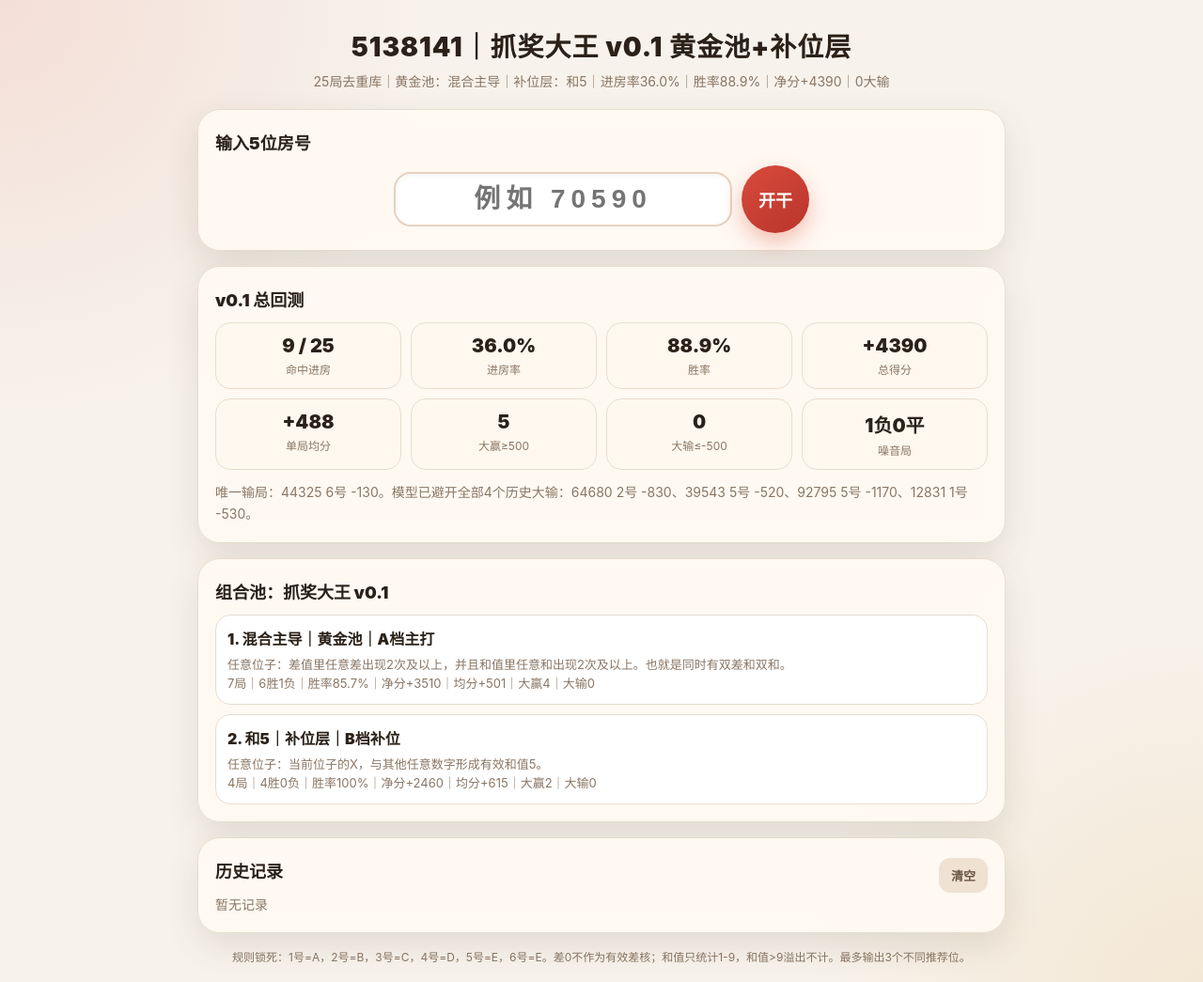
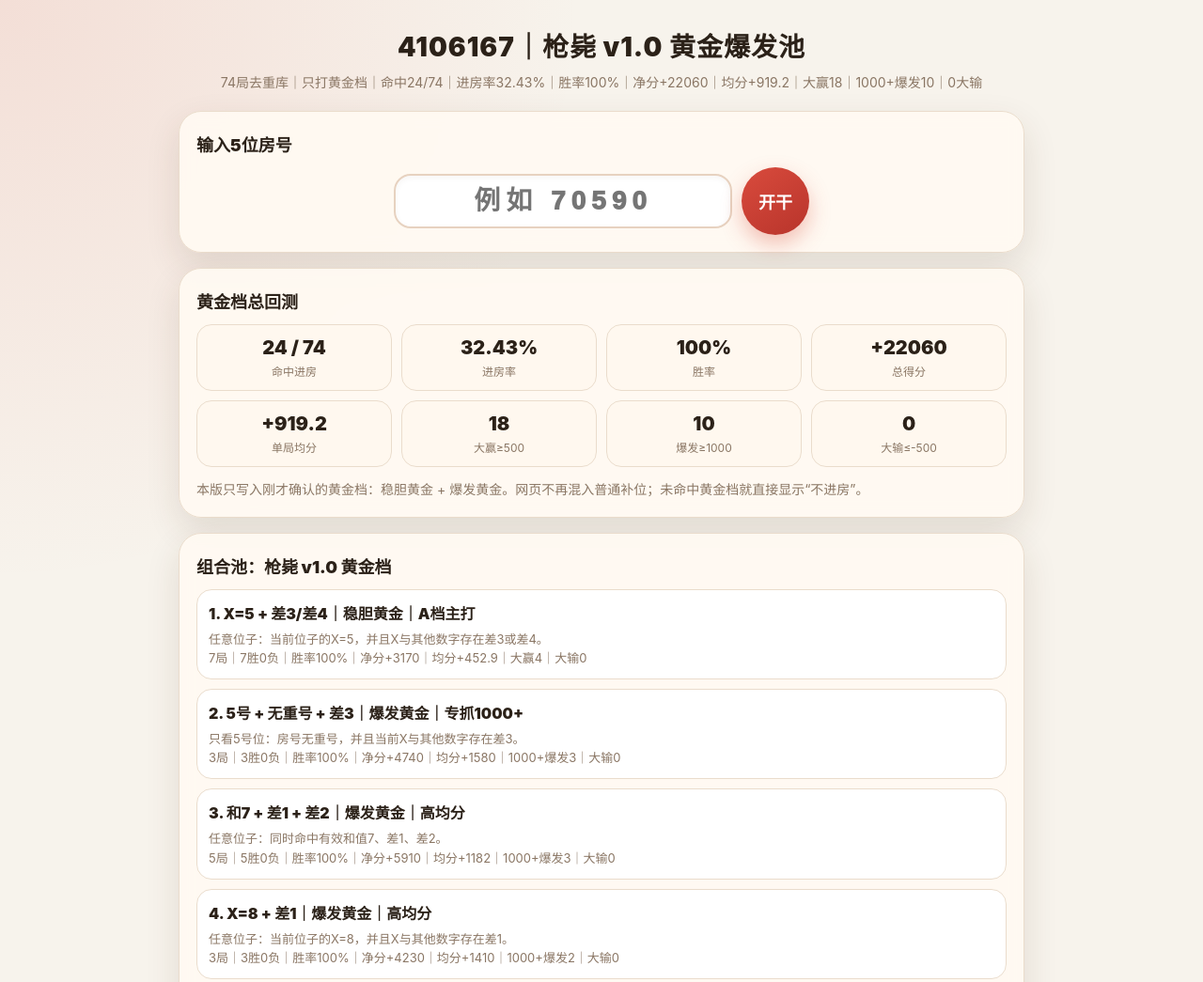
Before and after one commit to xjferdinand/bbmj, a plain HTML site: page index.html in a window 1280 px wide. Shown: the top 1045 px of the page at 94% size. Drawn offline with Linux system fonts and the light colour scheme.

Commit message:
Update index.html

```diff
--- a/index.html
+++ b/index.html
@@ -3,7 +3,7 @@
 <head>
   <meta charset="UTF-8" />
   <meta name="viewport" content="width=device-width, initial-scale=1.0, maximum-scale=1.0, user-scalable=no" />
-  <title>5138141｜抓奖大王 v0.1 黄金池+补位层</title>
+  <title>4106167｜枪毙 v1.0 黄金爆发池</title>
   <style>
     :root {
       --bg: #f7f3ec;
@@ -15,39 +15,32 @@
       --red2: #b8342b;
       --green: #1f9d67;
       --orange: #d98c22;
+      --gold: #bd7a18;
       --border: #eadccc;
       --shadow: 0 14px 36px rgba(70, 48, 28, 0.12);
     }
 
-    * {
-      box-sizing: border-box;
-    }
+    * { box-sizing: border-box; }
 
     body {
       margin: 0;
       min-height: 100vh;
       background:
         radial-gradient(circle at top left, rgba(217, 75, 61, 0.12), transparent 28%),
-        radial-gradient(circle at bottom right, rgba(217, 140, 34, 0.12), transparent 26%),
+        radial-gradient(circle at bottom right, rgba(217, 140, 34, 0.14), transparent 26%),
         var(--bg);
       color: var(--text);
       font-family: -apple-system, BlinkMacSystemFont, "PingFang SC", "Microsoft YaHei", Arial, sans-serif;
       padding: 22px 14px 42px;
     }
 
-    .wrap {
-      max-width: 860px;
-      margin: 0 auto;
-    }
+    .wrap { max-width: 900px; margin: 0 auto; }
 
-    .hero {
-      text-align: center;
-      margin-bottom: 18px;
-    }
+    .hero { text-align: center; margin-bottom: 18px; }
 
     .title {
       font-size: 28px;
-      font-weight: 900;
+      font-weight: 1000;
       letter-spacing: 1px;
       margin: 6px 0 8px;
     }
@@ -55,7 +48,7 @@
     .sub {
       color: var(--muted);
       font-size: 14px;
-      line-height: 1.6;
+      line-height: 1.7;
     }
 
     .panel {
@@ -84,21 +77,19 @@
       outline: none;
       text-align: center;
       font-size: 28px;
-      font-weight: 900;
+      font-weight: 1000;
       letter-spacing: 6px;
       color: var(--text);
       background: #fff;
       box-shadow: inset 0 2px 6px rgba(80, 50, 30, 0.05);
     }
 
-    input:focus {
-      border-color: var(--red);
-    }
+    input:focus { border-color: var(--red); }
 
     button {
       border: none;
       cursor: pointer;
-      font-weight: 900;
+      font-weight: 1000;
       transition: 0.18s ease;
     }
 
@@ -113,9 +104,7 @@
       flex: 0 0 auto;
     }
 
-    .btn-main:active {
-      transform: scale(0.96);
-    }
+    .btn-main:active { transform: scale(0.96); }
 
     .btn-small {
       padding: 9px 13px;
@@ -134,9 +123,7 @@
       padding: 16px;
     }
 
-    .result.show {
-      display: block;
-    }
+    .result.show { display: block; }
 
     .badge {
       display: inline-flex;
@@ -145,7 +132,7 @@
       padding: 7px 10px;
       border-radius: 999px;
       font-size: 13px;
-      font-weight: 900;
+      font-weight: 1000;
       margin: 3px;
     }
 
@@ -167,16 +154,19 @@
       border: 1px solid rgba(217, 140, 34, 0.22);
     }
 
+    .badge.gold {
+      background: rgba(189, 122, 24, 0.14);
+      color: var(--gold);
+      border: 1px solid rgba(189, 122, 24, 0.26);
+    }
+
     .big {
       font-size: 34px;
       font-weight: 1000;
       margin: 10px 0 4px;
     }
 
-    .big .seat {
-      color: var(--red);
-      font-size: 46px;
-    }
+    .big .seat { color: var(--red); font-size: 46px; }
 
     .desc {
       color: var(--muted);
@@ -217,10 +207,7 @@
       margin: 3px 0 12px;
     }
 
-    .combo-list {
-      display: grid;
-      gap: 10px;
-    }
+    .combo-list { display: grid; gap: 10px; }
 
     .combo {
       background: #fff;
@@ -229,10 +216,7 @@
       padding: 12px;
     }
 
-    .combo .name {
-      font-weight: 1000;
-      margin-bottom: 6px;
-    }
+    .combo .name { font-weight: 1000; margin-bottom: 6px; }
 
     .combo .rule {
       color: var(--muted);
@@ -258,26 +242,25 @@
       background: #fff4ee;
     }
 
-    .pick .pick-title {
-      font-weight: 1000;
-      margin-bottom: 6px;
+    .pick.blast {
+      border-color: rgba(217, 140, 34, 0.38);
+      background: #fff7e8;
     }
+
+    .pick .pick-title { font-weight: 1000; margin-bottom: 6px; }
 
     .pick .pick-rule {
       color: var(--muted);
       font-size: 13px;
-      line-height: 1.55;
+      line-height: 1.6;
     }
 
-    .debug {
-      margin-top: 12px;
-      overflow-x: auto;
-    }
+    .debug { margin-top: 12px; overflow-x: auto; }
 
     table {
       width: 100%;
       border-collapse: collapse;
-      min-width: 620px;
+      min-width: 760px;
       background: #fff;
       border-radius: 14px;
       overflow: hidden;
@@ -298,9 +281,7 @@
       font-weight: 900;
     }
 
-    tr:last-child td {
-      border-bottom: none;
-    }
+    tr:last-child td { border-bottom: none; }
 
     .history-item {
       display: flex;
@@ -312,13 +293,9 @@
       font-size: 14px;
     }
 
-    .history-item:last-child {
-      border-bottom: none;
-    }
+    .history-item:last-child { border-bottom: none; }
 
-    .history-left {
-      font-weight: 900;
-    }
+    .history-left { font-weight: 1000; }
 
     .history-right {
       color: var(--muted);
@@ -336,46 +313,15 @@
     }
 
     @media (max-width: 620px) {
-      body {
-        padding: 16px 10px 34px;
-      }
-
-      .title {
-        font-size: 23px;
-      }
-
-      .panel {
-        padding: 14px;
-        border-radius: 20px;
-      }
-
-      .input-row {
-        gap: 8px;
-      }
-
-      input {
-        height: 56px;
-        font-size: 25px;
-        letter-spacing: 4px;
-      }
-
-      .btn-main {
-        width: 64px;
-        height: 64px;
-        font-size: 16px;
-      }
-
-      .grid {
-        grid-template-columns: repeat(2, 1fr);
-      }
-
-      .big {
-        font-size: 26px;
-      }
-
-      .big .seat {
-        font-size: 38px;
-      }
+      body { padding: 16px 10px 34px; }
+      .title { font-size: 23px; }
+      .panel { padding: 14px; border-radius: 20px; }
+      .input-row { gap: 8px; }
+      input { height: 56px; font-size: 25px; letter-spacing: 4px; }
+      .btn-main { width: 64px; height: 64px; font-size: 16px; }
+      .grid { grid-template-columns: repeat(2, 1fr); }
+      .big { font-size: 26px; }
+      .big .seat { font-size: 38px; }
     }
   </style>
 </head>
@@ -383,9 +329,9 @@
 <body>
   <div class="wrap">
     <div class="hero">
-      <div class="title">5138141｜抓奖大王 v0.1 黄金池+补位层</div>
+      <div class="title">4106167｜枪毙 v1.0 黄金爆发池</div>
       <div class="sub">
-        25局去重库｜黄金池：混合主导｜补位层：和5｜进房率36.0%｜胜率88.9%｜净分+4390｜0大输
+        74局去重库｜只打黄金档｜命中24/74｜进房率32.43%｜胜率100%｜净分+22060｜均分+919.2｜大赢18｜1000+爆发10｜0大输
       </div>
     </div>
 
@@ -408,24 +354,24 @@
     </div>
 
     <div class="panel">
-      <div class="section-title">v0.1 总回测</div>
+      <div class="section-title">黄金档总回测</div>
       <div class="grid">
-        <div class="stat"><div class="v">9 / 25</div><div class="k">命中进房</div></div>
-        <div class="stat"><div class="v">36.0%</div><div class="k">进房率</div></div>
-        <div class="stat"><div class="v">88.9%</div><div class="k">胜率</div></div>
-        <div class="stat"><div class="v">+4390</div><div class="k">总得分</div></div>
-        <div class="stat"><div class="v">+488</div><div class="k">单局均分</div></div>
-        <div class="stat"><div class="v">5</div><div class="k">大赢≥500</div></div>
+        <div class="stat"><div class="v">24 / 74</div><div class="k">命中进房</div></div>
+        <div class="stat"><div class="v">32.43%</div><div class="k">进房率</div></div>
+        <div class="stat"><div class="v">100%</div><div class="k">胜率</div></div>
+        <div class="stat"><div class="v">+22060</div><div class="k">总得分</div></div>
+        <div class="stat"><div class="v">+919.2</div><div class="k">单局均分</div></div>
+        <div class="stat"><div class="v">18</div><div class="k">大赢≥500</div></div>
+        <div class="stat"><div class="v">10</div><div class="k">爆发≥1000</div></div>
         <div class="stat"><div class="v">0</div><div class="k">大输≤-500</div></div>
-        <div class="stat"><div class="v">1负0平</div><div class="k">噪音局</div></div>
       </div>
       <div class="desc" style="margin-top:12px;">
-        唯一输局：44325 6号 -130。模型已避开全部4个历史大输：64680 2号 -830、39543 5号 -520、92795 5号 -1170、12831 1号 -530。
+        本版只写入刚才确认的黄金档：稳胆黄金 + 爆发黄金。网页不再混入普通补位；未命中黄金档就直接显示“不进房”。
       </div>
     </div>
 
     <div class="panel">
-      <div class="section-title">组合池：抓奖大王 v0.1</div>
+      <div class="section-title">组合池：枪毙 v1.0 黄金档</div>
       <div class="combo-list" id="comboList"></div>
     </div>
 
@@ -438,7 +384,7 @@
     </div>
 
     <div class="footer-note">
-      规则锁死：1号=A，2号=B，3号=C，4号=D，5号=E，6号=E。差0不作为有效差核；和值只统计1-9，和值>9溢出不计。最多输出3个不同推荐位。
+      规则锁死：1号=A，2号=B，3号=C，4号=D，5号=E，6号=E。差0不作为有效差核；和值只统计1-9，和值>9溢出不计。最多输出3个不同推荐位，同一位子命中多个组合只显示一次。
     </div>
   </div>
 
@@ -446,31 +392,105 @@
     const COMBOS = [
       {
         id: 1,
-        name: "混合主导",
-        grade: "黄金池｜A档主打",
-        stat: "7局｜6胜1负｜胜率85.7%｜净分+3510｜均分+501｜大赢4｜大输0",
-        rule: "任意位子：差值里任意差出现2次及以上，并且和值里任意和出现2次及以上。也就是同时有双差和双和。",
-        test: f => f.mixedDominant
+        name: "X=5 + 差3/差4",
+        shortName: "X5差3/4",
+        grade: "稳胆黄金｜A档主打",
+        stat: "7局｜7胜0负｜胜率100%｜净分+3170｜均分+452.9｜大赢4｜大输0",
+        rule: "任意位子：当前位子的X=5，并且X与其他数字存在差3或差4。",
+        type: "steady",
+        test: f => f.x === 5 && (f.hasDiff(3) || f.hasDiff(4))
       },
       {
         id: 2,
-        name: "和5",
-        grade: "补位层｜B档补位",
-        stat: "4局｜4胜0负｜胜率100%｜净分+2460｜均分+615｜大赢2｜大输0",
-        rule: "任意位子：当前位子的X，与其他任意数字形成有效和值5。",
-        test: f => f.hasSum(5)
+        name: "5号 + 无重号 + 差3",
+        shortName: "5号无重号差3",
+        grade: "爆发黄金｜专抓1000+",
+        stat: "3局｜3胜0负｜胜率100%｜净分+4740｜均分+1580｜1000+爆发3｜大输0",
+        rule: "只看5号位：房号无重号，并且当前X与其他数字存在差3。",
+        type: "blast",
+        test: f => f.seat === 5 && !f.hasRepeat && f.hasDiff(3)
+      },
+      {
+        id: 3,
+        name: "和7 + 差1 + 差2",
+        shortName: "和7差1差2",
+        grade: "爆发黄金｜高均分",
+        stat: "5局｜5胜0负｜胜率100%｜净分+5910｜均分+1182｜1000+爆发3｜大输0",
+        rule: "任意位子：同时命中有效和值7、差1、差2。",
+        type: "blast",
+        test: f => f.hasSum(7) && f.hasDiff(1) && f.hasDiff(2)
+      },
+      {
+        id: 4,
+        name: "X=8 + 差1",
+        shortName: "X8差1",
+        grade: "爆发黄金｜高均分",
+        stat: "3局｜3胜0负｜胜率100%｜净分+4230｜均分+1410｜1000+爆发2｜大输0",
+        rule: "任意位子：当前位子的X=8，并且X与其他数字存在差1。",
+        type: "blast",
+        test: f => f.x === 8 && f.hasDiff(1)
+      },
+      {
+        id: 5,
+        name: "4号 + 和6",
+        shortName: "4号和6",
+        grade: "爆发黄金｜4号专用",
+        stat: "3局｜3胜0负｜胜率100%｜净分+3910｜均分+1303.3｜1000+爆发2｜大输0",
+        rule: "只看4号位：当前X与其他数字形成有效和值6。",
+        type: "blast",
+        test: f => f.seat === 4 && f.hasSum(6)
+      },
+      {
+        id: 6,
+        name: "X=3 + 差2",
+        shortName: "X3差2",
+        grade: "爆发黄金｜低频干净",
+        stat: "3局｜3胜0负｜胜率100%｜净分+3730｜均分+1243.3｜1000+爆发2｜大输0",
+        rule: "任意位子：当前位子的X=3，并且X与其他数字存在差2。",
+        type: "blast",
+        test: f => f.x === 3 && f.hasDiff(2)
+      },
+      {
+        id: 7,
+        name: "和8 + 差6 + 差主导",
+        shortName: "和8差6差主导",
+        grade: "爆发黄金｜结构型",
+        stat: "3局｜3胜0负｜胜率100%｜净分+3920｜均分+1306.7｜1000+爆发2｜大输0",
+        rule: "任意位子：同时有有效和值8、差6，并且结构为差主导，即有双差且无双和。",
+        type: "blast",
+        test: f => f.hasSum(8) && f.hasDiff(6) && f.diffDominant
+      },
+      {
+        id: 8,
+        name: "双差6 + 差3",
+        shortName: "双差6差3",
+        grade: "爆发黄金｜结构型",
+        stat: "3局｜3胜0负｜胜率100%｜净分+2200｜均分+733.3｜1000+爆发1｜大输0",
+        rule: "任意位子：差6出现2次及以上，同时还存在差3。",
+        type: "blast",
+        test: f => f.diffCount(6) >= 2 && f.hasDiff(3)
+      },
+      {
+        id: 9,
+        name: "2号 + 和4",
+        shortName: "2号和4",
+        grade: "爆发黄金｜2号补爆",
+        stat: "2局｜2胜0负｜胜率100%｜净分+1710｜均分+855｜1000+爆发1｜大输0",
+        rule: "只看2号位：当前X与其他数字形成有效和值4。",
+        type: "blast",
+        test: f => f.seat === 2 && f.hasSum(4)
       }
     ];
 
     const MODEL_STAT = {
-      hit: "9 / 25",
-      rate: "36.0%",
-      winRate: "88.9%",
-      score: "+4390",
-      avg: "+488",
-      bigWin: "5",
-      bigLoss: "0",
-      noise: "1负0平"
+      hit: "24 / 74",
+      rate: "32.43%",
+      winRate: "100%",
+      score: "+22060",
+      avg: "+919.2",
+      bigWin: "18",
+      blast: "10",
+      bigLoss: "0"
     };
 
     const SEAT_TO_INDEX = {
@@ -501,6 +521,7 @@
         .map(Number)
         .filter(k => map[k] >= 2)
         .sort((a, b) => a - b);
+
       if (!keys.length) return "无";
       return keys.map(k => `${prefix}${k}×${map[k]}`).join(" / ");
     }
@@ -661,7 +682,7 @@
         box.innerHTML = `
           <span class="badge no">不进房</span>
           <div class="big">${data.room}</div>
-          <div class="desc">原因：未命中抓奖大王 v0.1 的黄金池或补位层。</div>
+          <div class="desc">原因：未命中枪毙 v1.0 黄金档。当前版本只打黄金，不命中就放弃。</div>
           ${renderDebug(data)}
         `;
         return;
@@ -673,11 +694,11 @@
       const top3Html = top3.map((m, i) => {
         const comboNames = m.combos
           .sort((a, b) => a.id - b.id)
-          .map(c => c.name)
+          .map(c => `${c.name}`)
           .join("、");
 
         return `
-          <div class="pick ${i === 0 ? "main" : ""}">
+          <div class="pick ${i === 0 ? "main" : ""} ${m.bestCombo.type === "blast" ? "blast" : ""}">
             <div class="pick-title">
               ${i === 0 ? "🔥主推" : "⚡备选"}｜${m.seat}号｜${m.bestCombo.name}
             </div>
@@ -691,25 +712,22 @@
         `;
       }).join("");
 
-      const allHits = data.uniqueMatches
-        .map(m => {
-          const comboNames = m.combos
-            .sort((a, b) => a.id - b.id)
-            .map(c => c.name)
-            .join("、");
+      const allHits = data.uniqueMatches.map(m => {
+        const comboNames = m.combos
+          .sort((a, b) => a.id - b.id)
+          .map(c => c.name)
+          .join("、");
 
-          return `${m.seat}号｜${comboNames}`;
-        })
-        .join("<br>");
+        return `${m.seat}号｜X=${m.x}｜${comboNames}`;
+      }).join("<br>");
 
       box.className = "result show";
       box.innerHTML = `
         <span class="badge ok">建议进房</span>
-        <span class="badge warn">${main.bestCombo.grade}</span>
+        <span class="badge gold">黄金档</span>
+        <span class="badge warn">最多推荐3个不同位子</span>
 
-        <div class="big">
-          推荐位（最多3个不同位子）
-        </div>
+        <div class="big">推荐位：<span class="seat">${main.seat}号</span></div>
 
         <div class="pick-list">
           ${top3Html}
@@ -722,10 +740,10 @@
         </div>
 
         <div class="grid">
-          <div class="stat"><div class="v">${MODEL_STAT.hit}</div><div class="k">总命中</div></div>
+          <div class="stat"><div class="v">${MODEL_STAT.hit}</div><div class="k">黄金命中</div></div>
           <div class="stat"><div class="v">${MODEL_STAT.rate}</div><div class="k">进房率</div></div>
-          <div class="stat"><div class="v">${MODEL_STAT.winRate}</div><div class="k">总胜率</div></div>
-          <div class="stat"><div class="v">${MODEL_STAT.score}</div><div class="k">总得分</div></div>
+          <div class="stat"><div class="v">${MODEL_STAT.winRate}</div><div class="k">胜率</div></div>
+          <div class="stat"><div class="v">${MODEL_STAT.score}</div><div class="k">净分</div></div>
         </div>
 
         <div class="combo" style="margin-top:12px;">
@@ -751,6 +769,7 @@
             <td>${formatMap(f.sumMap, "和")}</td>
             <td>${formatDoubleKeys(f.diffMap, "双差")}</td>
             <td>${formatDoubleKeys(f.sumMap, "双和")}</td>
+            <td>${f.hasRepeat ? "有" : "无"}</td>
             <td>${getStructureTag(f)}</td>
             <td>${hitNames}</td>
           </tr>
@@ -768,6 +787,7 @@
                 <th>和值</th>
                 <th>双差</th>
                 <th>双和</th>
+                <th>重号</th>
                 <th>结构</th>
                 <th>命中组合</th>
               </tr>
@@ -784,17 +804,19 @@
         time: new Date().toLocaleString(),
         seat: data.main ? data.main.seat : null,
         combo: data.main ? data.main.bestCombo.name : "未命中",
-        top3: data.top3 ? data.top3.map(m => `${m.seat}号-${m.bestCombo.name}`).join("；") : ""
+        top3: data.top3
+          ? data.top3.map(m => `${m.seat}号-${m.bestCombo.name}`).join("；")
+          : ""
       };
 
-      const list = JSON.parse(localStorage.getItem("zjdw_v01_history") || "[]");
+      const list = JSON.parse(localStorage.getItem("qb_4106167_v10_history") || "[]");
       list.unshift(item);
-      localStorage.setItem("zjdw_v01_history", JSON.stringify(list.slice(0, 30)));
+      localStorage.setItem("qb_4106167_v10_history", JSON.stringify(list.slice(0, 30)));
     }
 
     function renderHistory() {
       const box = document.getElementById("historyBox");
-      const list = JSON.parse(localStorage.getItem("zjdw_v01_history") || "[]");
+      const list = JSON.parse(localStorage.getItem("qb_4106167_v10_history") || "[]");
 
       if (!list.length) {
         box.innerHTML = "暂无记录";
@@ -814,12 +836,13 @@
     }
 
     function clearHistory() {
-      localStorage.removeItem("zjdw_v01_history");
+      localStorage.removeItem("qb_4106167_v10_history");
       renderHistory();
     }
 
     function renderComboList() {
       const box = document.getElementById("comboList");
+
       box.innerHTML = COMBOS.map(c => `
         <div class="combo">
           <div class="name">${c.id}. ${c.name}｜${c.grade}</div>
```
